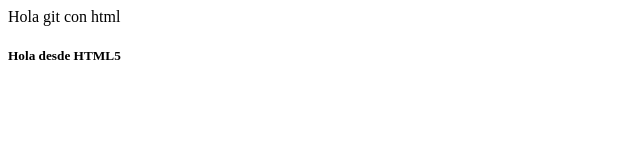
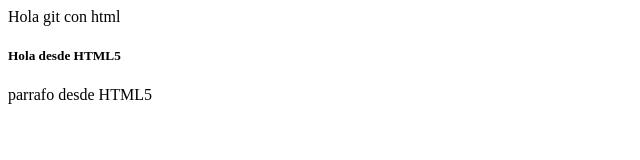
Before and after one commit to NahunMeza/delete, a plain HTML site: page index.html in a window 1280 px wide. Shown: the whole page, without its empty margins (0-640 px from the left). Drawn offline with Linux system fonts and the light colour scheme.

Commit message:
PARRAFO DESDE HTML5

```diff
--- a/index.html
+++ b/index.html
@@ -3,5 +3,6 @@ Hola git con html
 <html>
 
 <h5>Hola desde HTML5</h5>
+<p>parrafo desde HTML5</p>
 
 </html>
```
